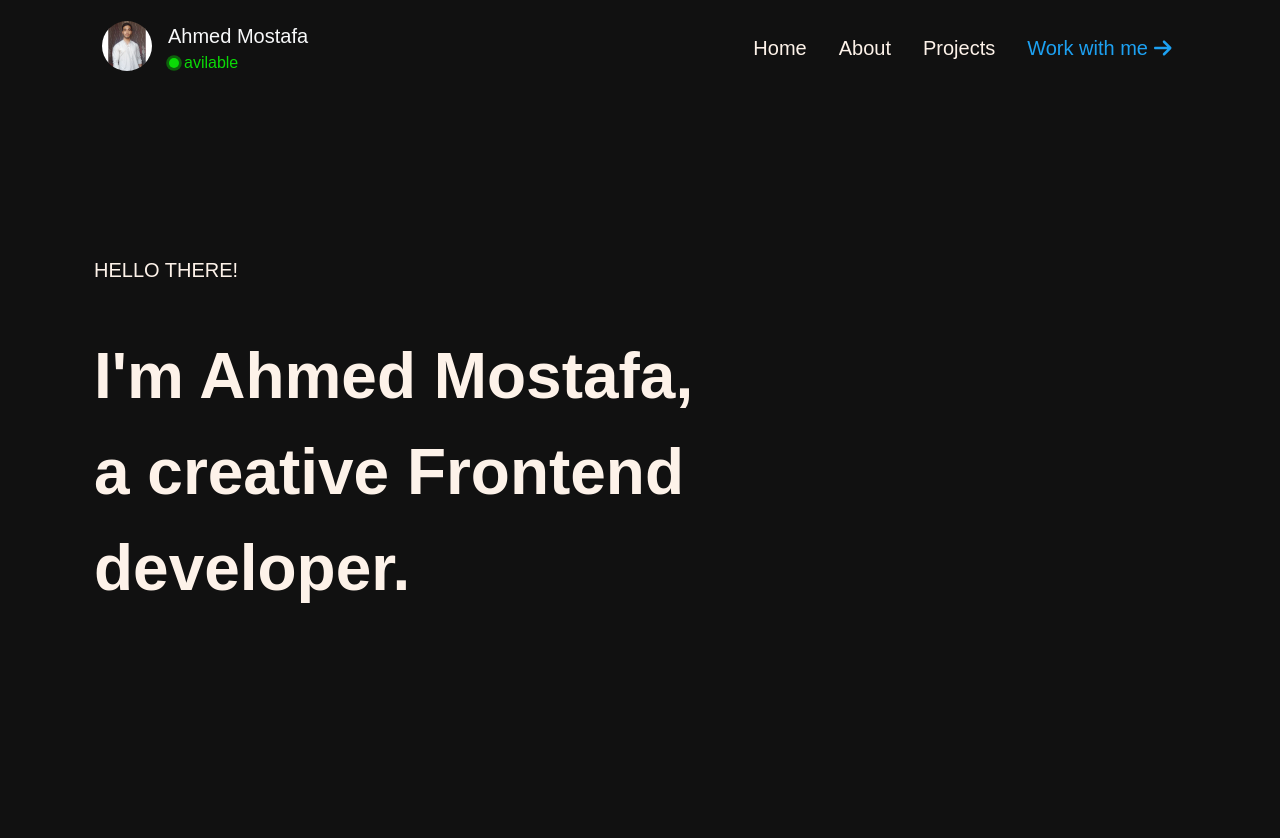
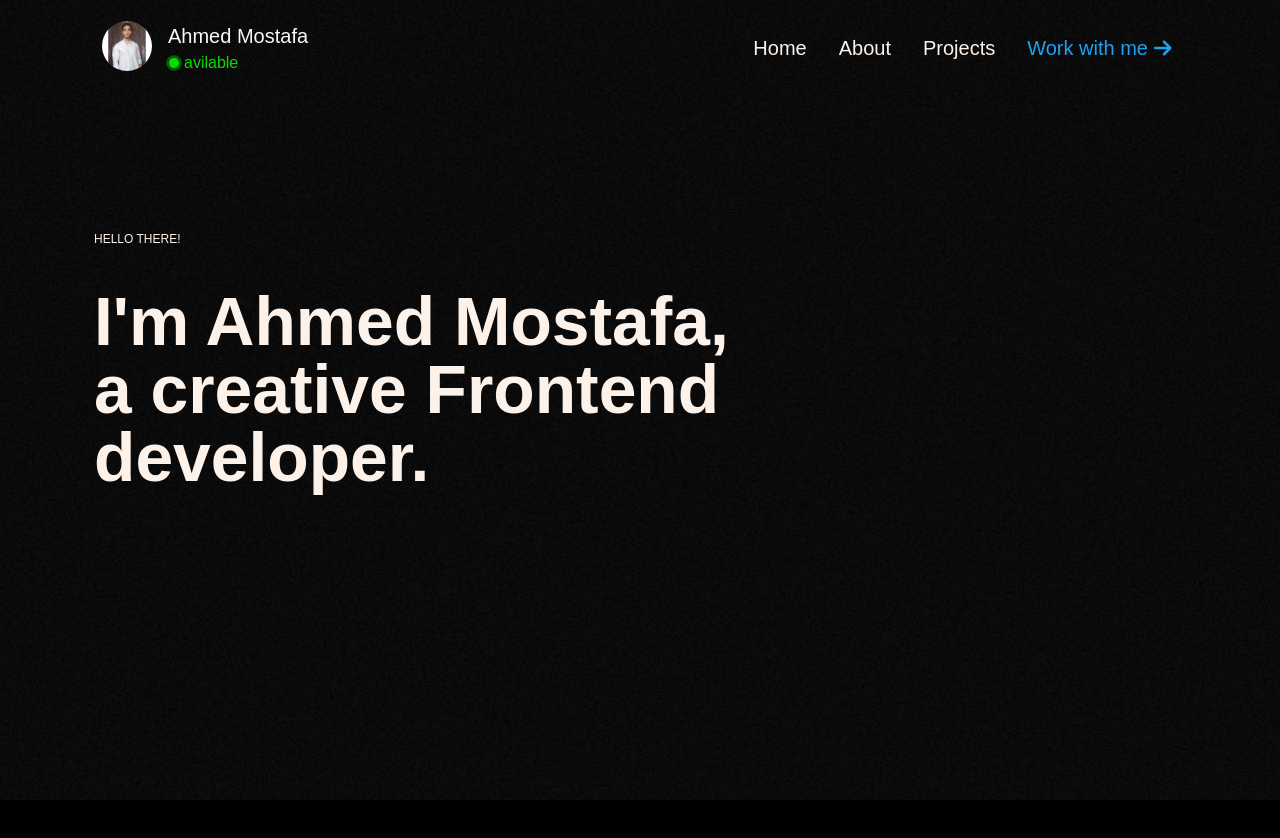
Before and after one commit to AhmedMstafa/portfolio, a Next.js app: page /home in a window 1280 px wide. Shown: the top 838 px of the page. Built offline with nearby package versions, Linux system fonts and the light colour scheme.

Commit message:
Edit fonts and colors

```diff
--- a/app/globals.css
+++ b/app/globals.css
@@ -1,5 +1,5 @@
 :root {
-  --black-color: #111;
+  --black-color: #000000;
   --white-color: #fdf2e9;
   --dark-gray-color: #6f6f6f;
   --light-gray-color: #fdf2e9;
@@ -10,7 +10,7 @@ html,
 body {
   max-width: 100vw;
   overflow-x: hidden;
-  background-color: var(--black-color, #111);
+  background-color: var(--black-color, #000000);
 }
 
 body {
@@ -31,7 +31,6 @@ body::before {
   width: 100%;
   background-size: cover;
   opacity: 0.05;
-  z-index: -999;
 }
 
 /* Start Nav */
@@ -329,6 +328,7 @@ body::before {
 }
 
 .hero .greet > span {
+  font-size: 12px;
   position: absolute;
   transform: translateY(-20px);
   opacity: 0;
@@ -342,12 +342,12 @@ body::before {
 
 .hero .title {
   position: relative;
-  height: 150px;
+  height: 180px;
 }
 
 .hero .title span {
   position: absolute;
-  font-size: 1.999rem;
+  font-size: 1.618rem;
   font-weight: bold;
   transform: translateY(100px);
   -webkit-transform: translateY(100px);
@@ -407,16 +407,16 @@ body::before {
   }
 
   .hero .title {
-    height: 200px;
+    height: 230px;
   }
 }
 
 @media (min-width: 992px) {
   .hero .title span {
-    font-size: 3.998rem;
+    font-size: 4.236rem;
   }
   .hero .title {
-    height: 250px;
+    height: 300px;
   }
 }
 
--- a/components/hero.js
+++ b/components/hero.js
@@ -4,10 +4,10 @@ export default function Hero() {
   return (
     <section className="hero vh-100">
       <div className="container ps-4 pe-4 h-100 d-flex flex-column justify-content-center ">
-        <div className="greet fs-5 fs-md-4">
+        <div className="greet fs-md-4">
           <span>HELLO THERE!</span>
         </div>
-        <div className="title pt-4 pb-4 ">
+        <div className="title lh-1 pt-2 pb-2 ">
           <span>
             I&apos;m Ahmed Mostafa,
             <br />a creative Frontend <br />
```
